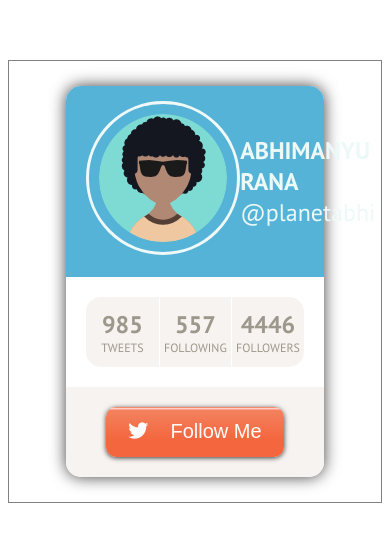
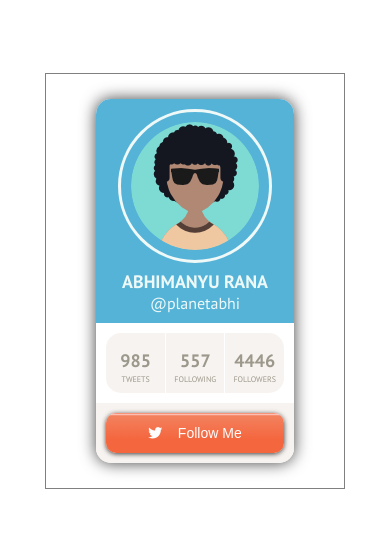
Before and after one commit to AlinaRay/card_twitter.github.io, a plain HTML site: page index.html in a window 390 px wide. Shown: the part 149-690 px from the top of the page. Drawn offline with Linux system fonts and the light colour scheme.

Commit message:
added @media

```diff
--- a/index.html
+++ b/index.html
@@ -15,9 +15,9 @@
 <div class="wrapper">
     <div class="card">
     <div class="profile">
-        <div><img class="avatar" src="img/avatar.png" alt="avatar"></div>
+        <div class="avatar_wrapper"><img class="avatar" src="img/avatar.png" alt="avatar"></div>
         <div class="user_info">
-            <div class="user_name">ABHIMANYU</div>
+            <div class="user_name">ABHIMANYU&nbsp;</div>
             <div class="user_name">RANA</div>
             <div class="login">@planetabhi</div>
     </div>
--- a/styles.css
+++ b/styles.css
@@ -107,7 +107,7 @@ a{
 }
 
 .follow{
-    padding: 20px 40px;
+    padding: 20px 20px;
     display: flex;
     justify-content: center;
     font-size: 24px;
@@ -118,7 +118,7 @@ a{
 }
 
 .button{
-    width: 100%;
+    width: 150%;
     height: 50px;
     font-size: 20px;
     color: #fdfdfd;
@@ -141,3 +141,60 @@ a{
     /*rgb(216, 255, 253) 7%, rgb(197, 255, 250) 66%, rgb(183, 255, 255) 100%);*/
     transform: scale(0.9);
 }
+
+@media screen and (max-width:500px){
+
+    .wrapper {
+       width: 80%;
+    }
+
+    .card{
+         width:80%;
+    }
+    .profile{
+        display:flex;
+        flex-direction:column;
+        padding: 10px;
+    }
+    .avatar_wrapper{
+        align-self: center;
+    }
+    /*.avatar{*/
+        /*width: 80%;*/
+    /*}*/
+    .user_info{
+        align-self: center;
+        flex-direction: row;
+        flex-wrap: wrap;
+    }
+
+    .user_name{
+        font-size:18px;
+    }
+
+    .login{
+        font-size:16px;
+    }
+
+    .nav{
+        padding:10px;
+    }
+
+    .nav_link{
+        height: 60px;
+        font-size: 8px;
+    }
+
+    .nav_link a{
+        font-size:18px;
+    }
+
+    .follow{
+        padding:10px;
+    }
+
+    .button{
+        font-size: 14px;
+        height: 40px;
+    }
+}
```
